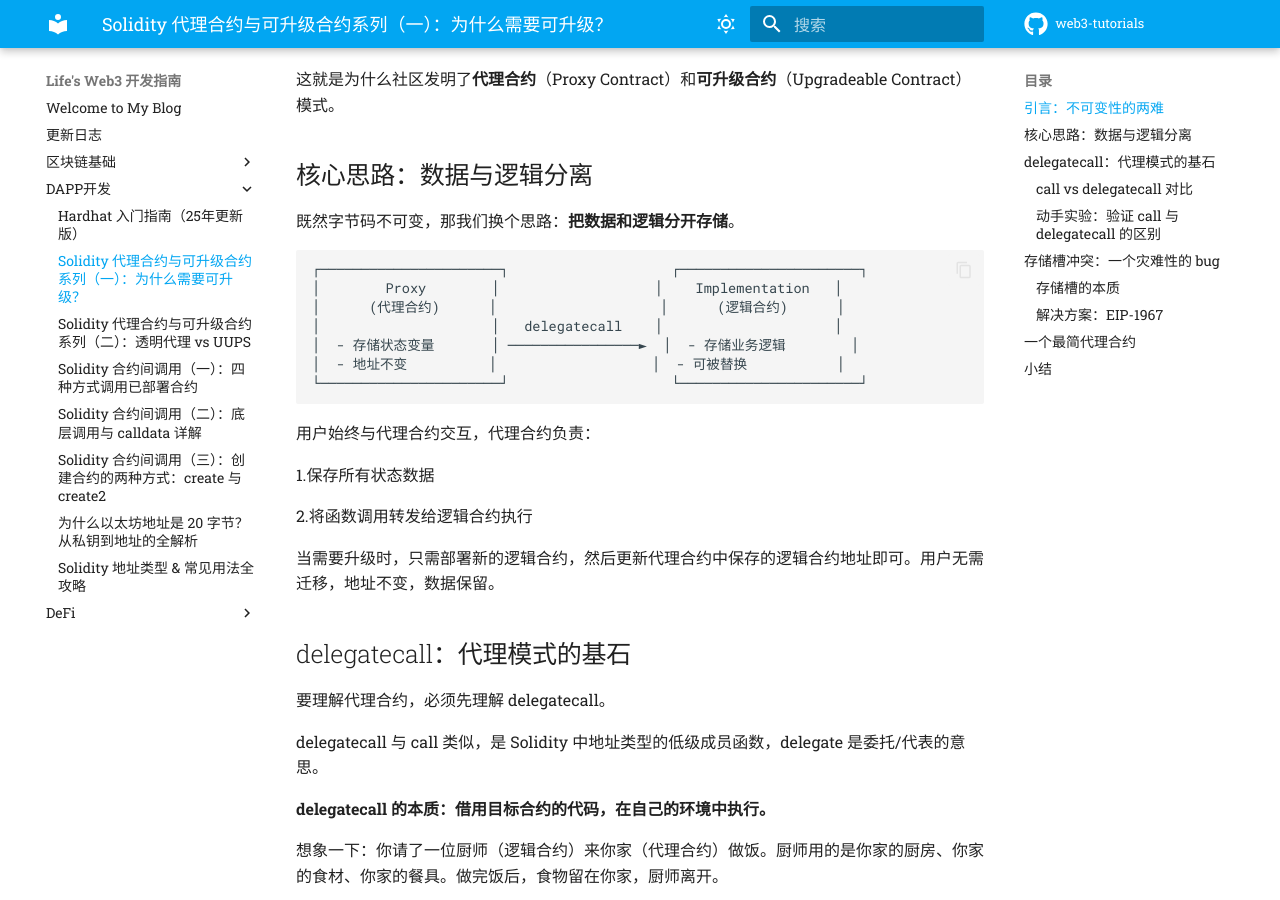
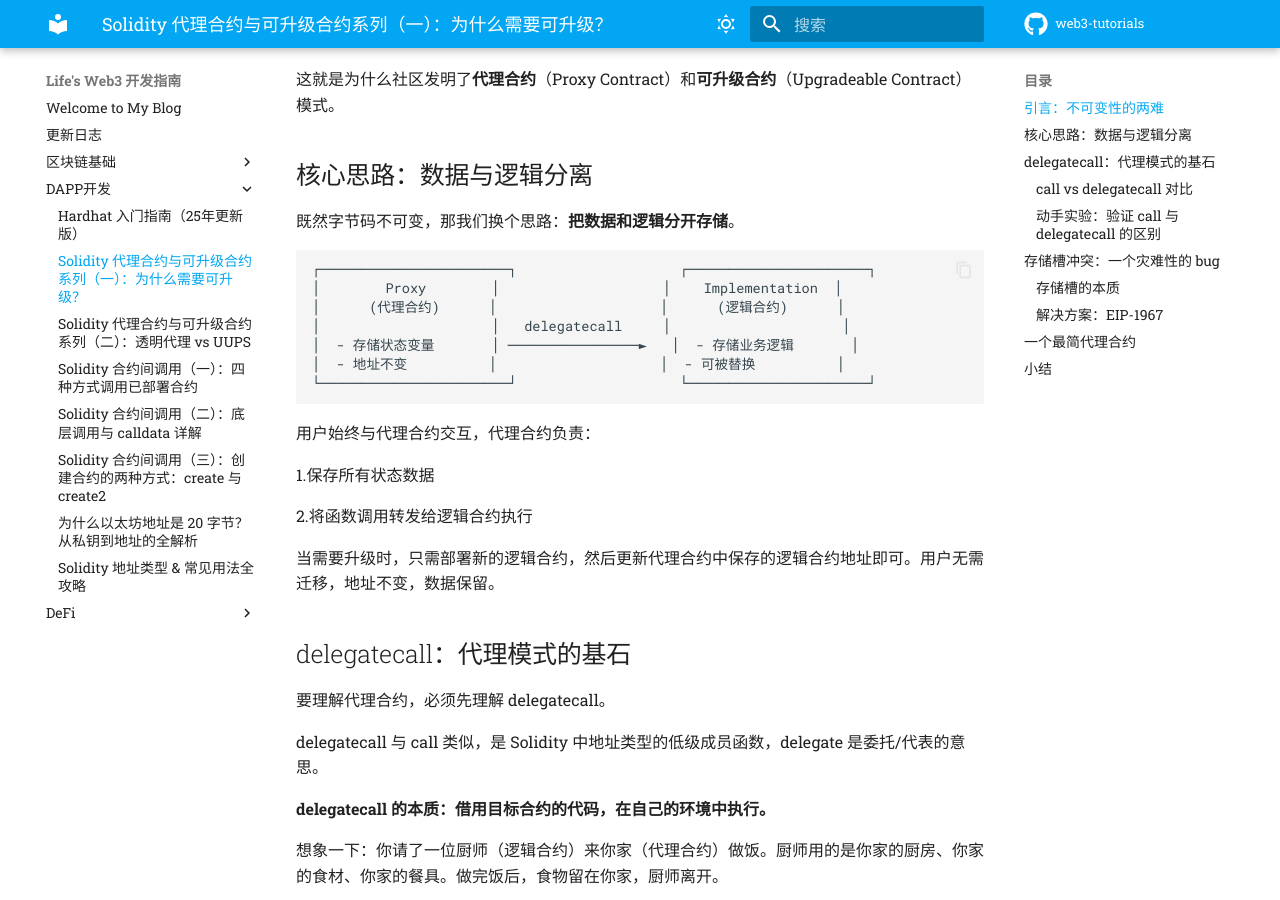
Before and after one commit to lifefindsitsway/web3-tutorials, an MkDocs documentation site: the page built from docs/web3/dapp/solidity_proxy_upgrade_series_part1_251229.md, in a window 1280 px wide and 900 px high, scrolled down 523 px. Built offline with MkDocs 1.6.1 and Material for MkDocs 9.7.7, drawn with Linux system fonts in a browser that asks for light colours; comment, search, counter and statistics services are not loaded.

Commit message:
网站展示内容与Github上保存的MD文档显示不一样，优先考虑网站

````diff
--- a/docs/web3/dapp/solidity_proxy_upgrade_series_part1_251229.md
+++ b/docs/web3/dapp/solidity_proxy_upgrade_series_part1_251229.md
@@ -18,13 +18,13 @@
 既然字节码不可变，那我们换个思路：**把数据和逻辑分开存储**。
 
 ```
-┌──────────────────────┐                    ┌──────────────────────┐
-│        Proxy        │                   │    Implementation   │
+┌───────────────────────┐                    ┌──────────────────────┐
+│        Proxy        │                    │    Implementation  │
 │      (代理合约)      │                    │      (逻辑合约)      │
-│                     │   delegatecall    │                     │
-│  - 存储状态变量       │ ────────────────►  │  - 存储业务逻辑        │
-│  - 地址不变          │                   │  - 可被替换           │
-└──────────────────────┘                    └──────────────────────┘
+│                     │   delegatecall     │                     │
+│  - 存储状态变量       │ ────────────────►   │  - 存储业务逻辑       │
+│  - 地址不变          │                    │  - 可被替换          │
+└───────────────────────┘                    └──────────────────────┘
 ```
 
 用户始终与代理合约交互，代理合约负责：
````
